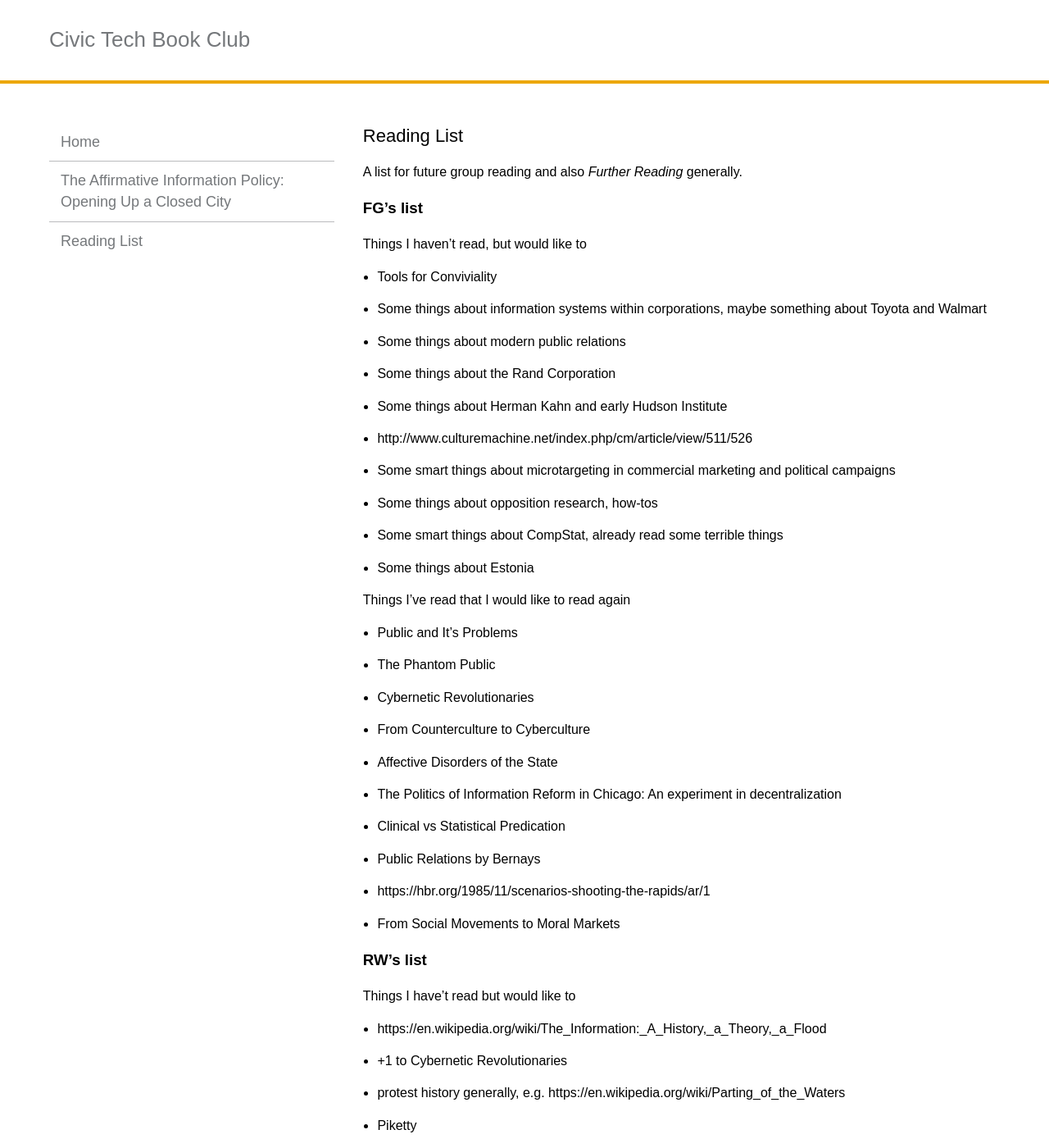
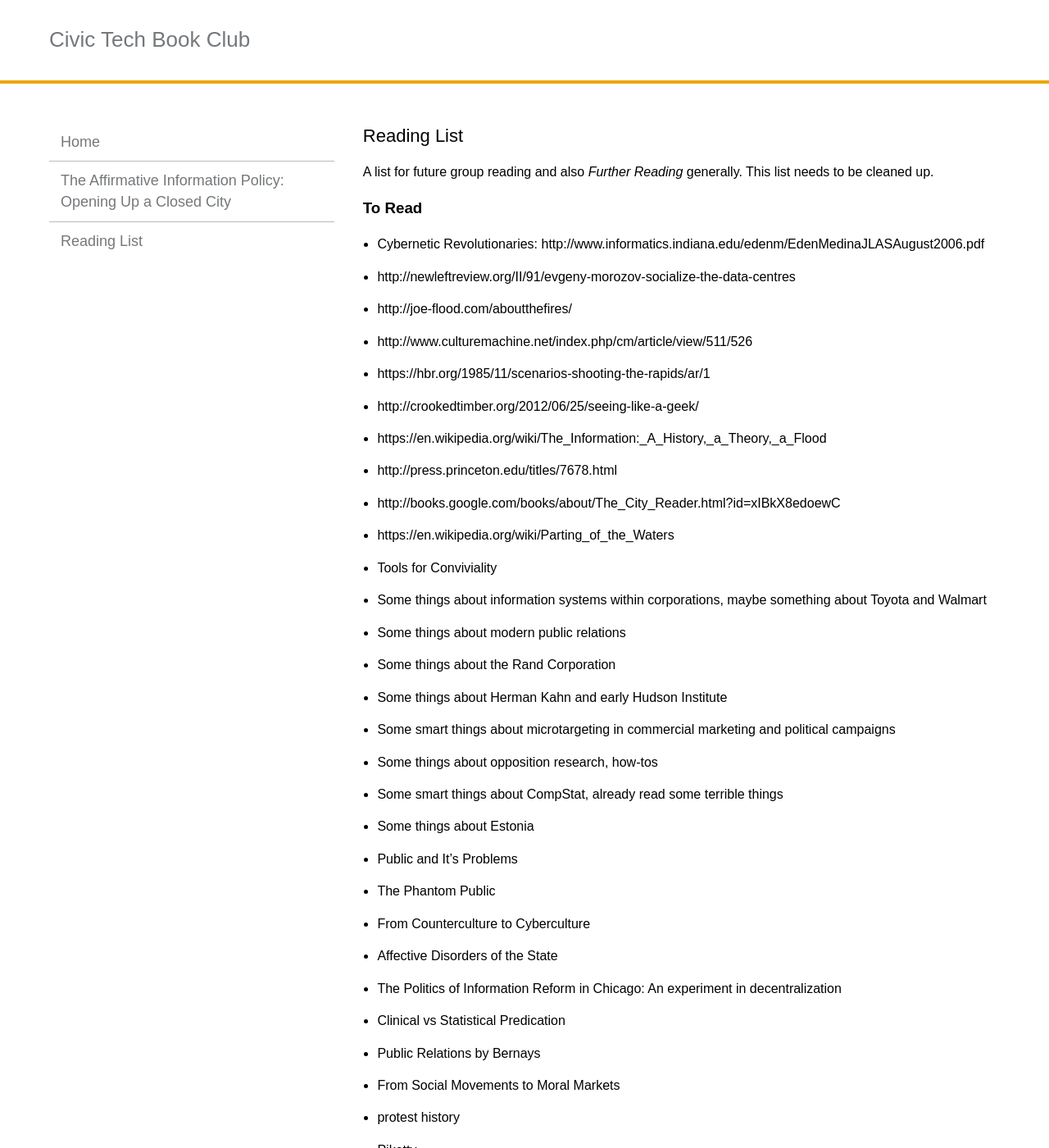
Before and after one commit to rebeccawilliams/bookclub, a Jekyll site: the page built from readinglist.md, in a window 1280 px wide and 1400 px high. Shown: the whole window at 82% size. Built offline with Jekyll 4.4.1, drawn with Linux system fonts in a browser that asks for light colours; some of the changed text lies outside the part shown.

Commit message:
Update readinglist.md

```diff
--- a/readinglist.md
+++ b/readinglist.md
@@ -3,51 +3,46 @@
 title:  "Reading List"
 ---
 
-A list for future group reading and also _Further Reading_ generally.
+A list for future group reading and also _Further Reading_ generally. This list needs to be cleaned up.
 
-### FG's list
+### To Read
 
-Things I haven't read, but would like to
-
+- Cybernetic Revolutionaries: http://www.informatics.indiana.edu/edenm/EdenMedinaJLASAugust2006.pdf
+- http://newleftreview.org/II/91/evgeny-morozov-socialize-the-data-centres
+- http://joe-flood.com/aboutthefires/
+- http://www.culturemachine.net/index.php/cm/article/view/511/526
+- https://hbr.org/1985/11/scenarios-shooting-the-rapids/ar/1
+- http://crookedtimber.org/2012/06/25/seeing-like-a-geek/
+- https://en.wikipedia.org/wiki/The_Information:_A_History,_a_Theory,_a_Flood
+- http://press.princeton.edu/titles/7678.html
+- http://books.google.com/books/about/The_City_Reader.html?id=xIBkX8edoewC
+- https://en.wikipedia.org/wiki/Parting_of_the_Waters
 - Tools for Conviviality
 - Some things about information systems within corporations, maybe something about Toyota and Walmart
 - Some things about modern public relations
 - Some things about the Rand Corporation
 - Some things about Herman Kahn and early Hudson Institute
-- http://www.culturemachine.net/index.php/cm/article/view/511/526
 - Some smart things about microtargeting in commercial marketing and political campaigns
 - Some things about opposition research, how-tos
 - Some smart things about CompStat, already read some terrible things
 - Some things about Estonia
-
-Things I've read that I would like to read again
-
 - Public and It's Problems
 - The Phantom Public
-- Cybernetic Revolutionaries
 - From Counterculture to Cyberculture
 - Affective Disorders of the State
 - The Politics of Information Reform in Chicago: An experiment in decentralization
 - Clinical vs Statistical Predication
 - Public Relations by Bernays
-- https://hbr.org/1985/11/scenarios-shooting-the-rapids/ar/1
 - From Social Movements to Moral Markets
-
-### RW's list
-
-Things I have't read but would like to
-
-- https://en.wikipedia.org/wiki/The_Information:_A_History,_a_Theory,_a_Flood
-- +1 to Cybernetic Revolutionaries
-- protest history generally, e.g. https://en.wikipedia.org/wiki/Parting_of_the_Waters
+- protest history
 - Piketty
-- history of JSTOR -- I started this and really enjoyed the beginning: http://press.princeton.edu/titles/7678.html
-- http://crookedtimber.org/2012/06/25/seeing-like-a-geek/
-
-Things I've read that I would like to read again
-
+- history of JSTOR
 - A Pattern Language
 - Lessig's copyright books
 - Arendt, generally
 - Lewis Mumford
-- lots in: http://books.google.com/books/about/The_City_Reader.html?id=xIBkX8edoewC
+
+### Read
+- ["The Affirmative Information Policy: Opening Up a Closed City"](http://civictechbook.club/affirmativeinformationpolicy) by John Kretzmann. Source: P. Clavel and W. Wiewel, eds, Harold Washington and the Neighbourhoods: Progressive City Government in Chicago 1983-1987. New Brunswick, N.J.: Rutgers University Press, 1991.
+
+[Submit a Reading](https://github.com/rebeccawilliams/bookclub/blob/gh-pages/readinglist.md)
```
